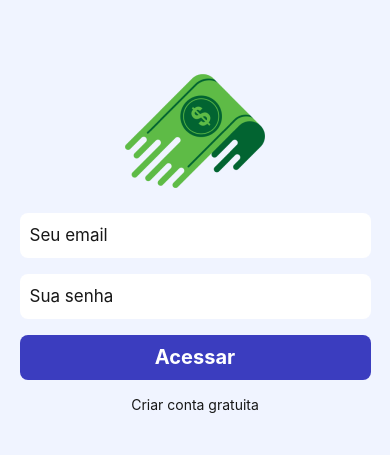
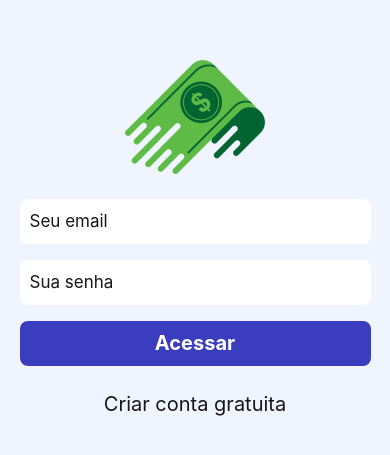
Before and after one commit to marcosmbm/financas-app, a React Native app: screen /signIn in a window 390 px wide. Shown: the part 179-634 px from the top of the page. Built offline with nearby package versions, Linux system fonts and the light colour scheme; no server answers.

Commit message:
fix: adjustments to button and input components

```diff
--- a/src/components/ui/Button.ts
+++ /dev/null
@@ -1,29 +0,0 @@
-import styled from "styled-components/native";
-import { config } from "src/styles/config";
-
-export const SubmitButton = styled.TouchableOpacity.attrs({
-  activeOpacity: 0.8,
-})`
-    width: 90%;
-    height: 45px;
-    background-color: ${config.colors.blue};
-    border-radius: 8px;
-    align-items: center;
-    justify-content: center;
-
-    &:disabled{
-        opacity: 0.8;
-    }
-`;
-
-export const SubmitButtonText = styled.Text`
-    font-size: 20px;
-    color: ${config.colors.white};
-    font-weight: bold;
-`;
-
-export const Link = styled.TouchableOpacity``;
-
-export const LinkText = styled.Text`
-    color: ${config.colors.black};
-`;
--- /dev/null
+++ b/src/components/ui/Button/index.tsx
@@ -0,0 +1,25 @@
+import { ActivityIndicator } from "react-native";
+
+import type { TouchableOpacityProps } from "react-native";
+import { ButtonContainer, ButtonText } from "./styles";
+
+interface ButtonProps extends TouchableOpacityProps {
+  variant?: "solid" | "link";
+  isLoading?: boolean;
+  children: React.ReactNode;
+}
+
+export function Button({
+  variant = "solid",
+  isLoading = false,
+  children,
+  ...rest
+}: ButtonProps) {
+  return (
+    <ButtonContainer variant={variant} disabled={isLoading} {...rest}>
+      <ButtonText variant={variant}>
+        {isLoading ? <ActivityIndicator color={"#fff"} /> : children}
+      </ButtonText>
+    </ButtonContainer>
+  );
+}
--- /dev/null
+++ b/src/components/ui/Button/styles.ts
@@ -0,0 +1,45 @@
+import styled, { css } from "styled-components/native";
+import { config } from "src/styles/config";
+
+interface ButtonStylesProps {
+  variant: "solid" | "link";
+}
+
+export const ButtonContainer = styled.TouchableOpacity.attrs({
+  activeOpacity: 0.8,
+})<ButtonStylesProps>`
+    width: 90%;
+    height: 45px;
+    border-radius: 8px;
+    align-items: center;
+    justify-content: center;
+
+    ${(props) =>
+      props.variant === "solid" &&
+      css`
+        background-color: ${config.colors.blue};
+    `}
+
+    ${(props) =>
+      props.variant === "link" &&
+      css`
+        background-color: transparent;
+    `}
+`;
+
+export const ButtonText = styled.Text<ButtonStylesProps>`
+    font-size: 20px;
+
+    ${(props) =>
+      props.variant === "solid" &&
+      css`
+         color: ${config.colors.white};
+         font-weight: bold;
+      `}
+
+    ${(props) =>
+      props.variant === "link" &&
+      css`
+        color: ${config.colors.black};
+      `}
+`;
--- a/src/components/ui/Input.ts
+++ b/src/components/ui/Input.ts
@@ -9,7 +9,9 @@ export const AreaInput = styled.View`
     height: 45px;
 `;
 
-export const Input = styled.TextInput`
+export const Input = styled.TextInput.attrs({
+  placeholderTextColor: config.colors.black,
+})`
     flex: 1;
     font-size: 17px;
     padding: 0 10px;
--- a/src/screens/auth/signIn/index.tsx
+++ b/src/screens/auth/signIn/index.tsx
@@ -6,12 +6,7 @@ import { Container, Content } from "./styles";
 import { Background } from "@components/ui/Background";
 import { Logo } from "@components/ui/Logo";
 import { Input, AreaInput } from "@components/ui/Input";
-import {
-  SubmitButton,
-  SubmitButtonText,
-  Link,
-  LinkText,
-} from "@components/ui/Button";
+import { Button } from "@components/ui/Button";
 
 import type { AuthStackModel } from "@models/AuthRoutesModel";
 
@@ -39,13 +34,11 @@ export default function SignIn() {
             <Input placeholder="Sua senha" secureTextEntry />
           </AreaInput>
 
-          <SubmitButton>
-            <SubmitButtonText>Acessar</SubmitButtonText>
-          </SubmitButton>
+          <Button>Acessar</Button>
 
-          <Link onPress={onNavigate}>
-            <LinkText>Criar conta gratuita</LinkText>
-          </Link>
+          <Button onPress={onNavigate} variant="link">
+            Criar conta gratuita
+          </Button>
         </Content>
       </Container>
     </Background>
--- a/src/screens/auth/signUp/index.tsx
+++ b/src/screens/auth/signUp/index.tsx
@@ -6,7 +6,7 @@ import { Container, Content } from "../signIn/styles";
 
 import { Background } from "@components/ui/Background";
 import { Input, AreaInput } from "@components/ui/Input";
-import { SubmitButton, SubmitButtonText } from "@components/ui/Button";
+import { Button } from "@components/ui/Button";
 
 export default function SignUp() {
   const { signUp, isLoadingAuth } = useAuth();
@@ -61,9 +61,9 @@ export default function SignUp() {
             />
           </AreaInput>
 
-          <SubmitButton onPress={handleSignUp} disabled={isLoadingAuth}>
-            <SubmitButtonText>Cadastrar</SubmitButtonText>
-          </SubmitButton>
+          <Button onPress={handleSignUp} isLoading={isLoadingAuth}>
+            Cadastrar
+          </Button>
         </Content>
       </Container>
     </Background>
```
